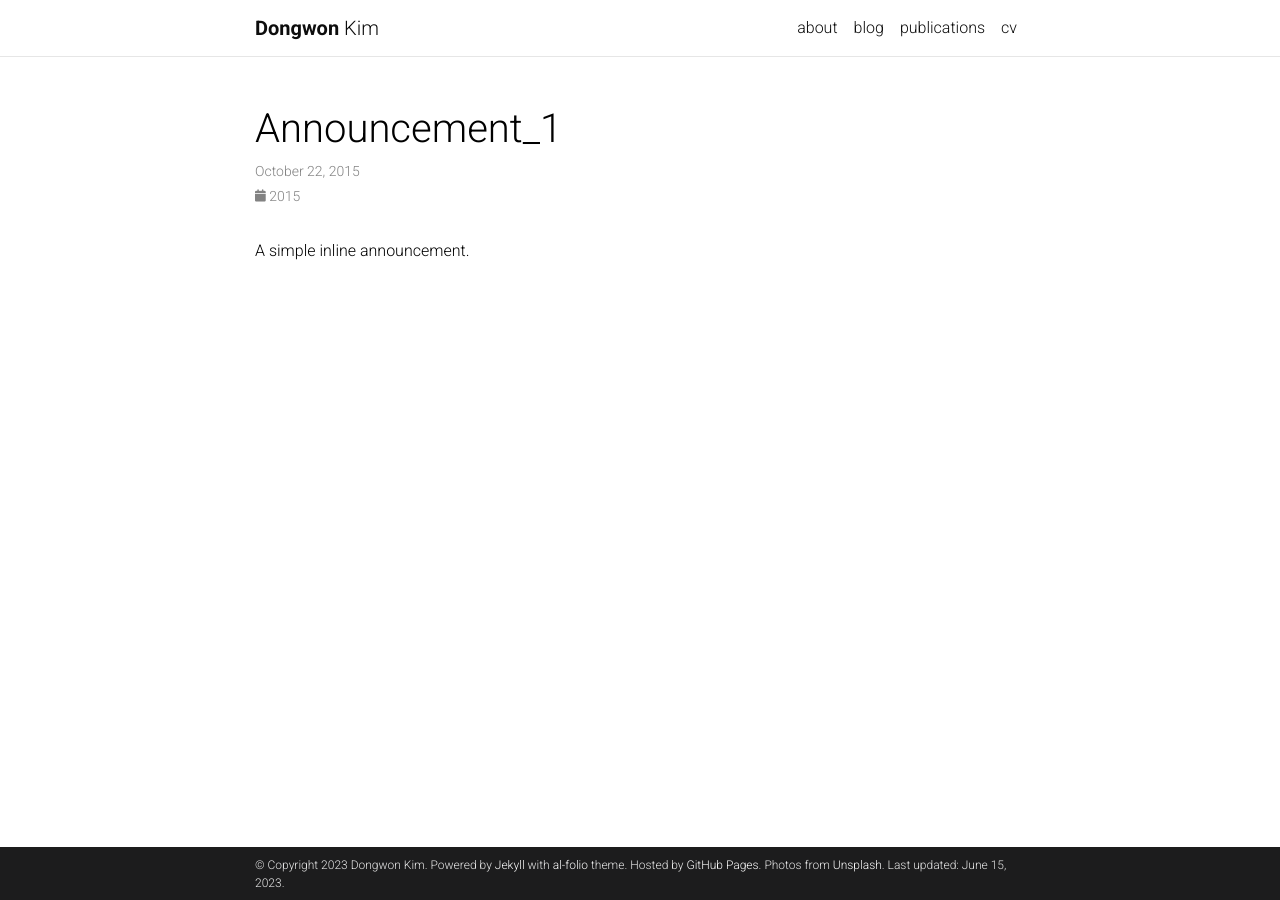
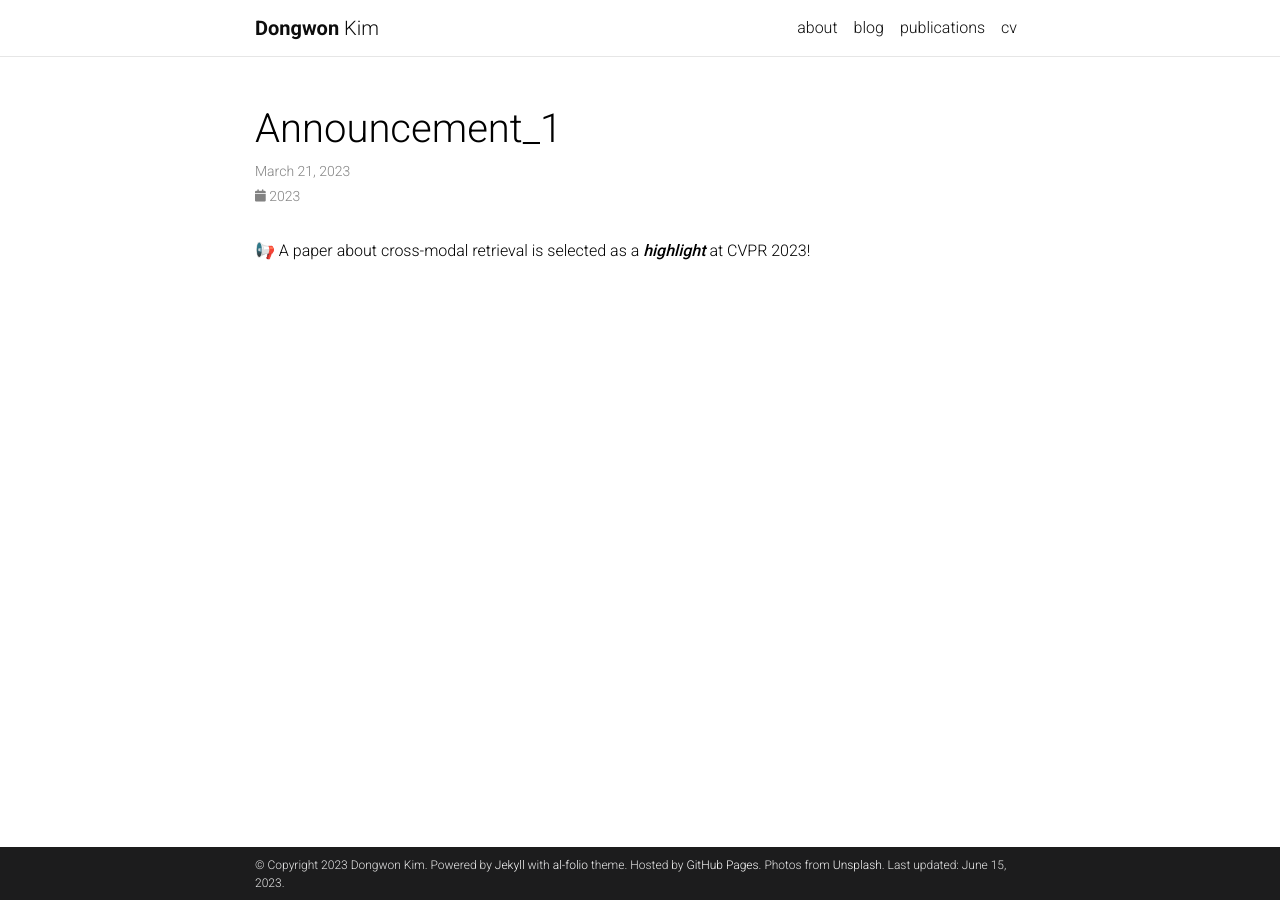
Before and after one commit to kdwonn/kdwonn.github.io, a Jekyll site: the page built from _news/announcement_1.md, in a window 1280 px wide. Built offline with Jekyll 4.4.1, drawn with Linux system fonts in a browser that asks for light colours; emoji names are drawn with the system emoji font; comment, search, counter and statistics services are not loaded; a style sheet for code colours, icons or effects is not loaded.

Commit message:
update news

```diff
--- a/_news/announcement_1.md
+++ b/_news/announcement_1.md
@@ -1,8 +1,8 @@
 ---
 layout: post
-date: 2015-10-22 15:59:00-0400
+date: 2023-03-21 17:00:00-0400
 inline: true
 related_posts: false
 ---
 
-A simple inline announcement.
+:loudspeaker: A paper about cross-modal retrieval is selected as a ***highlight*** at CVPR 2023!
```
